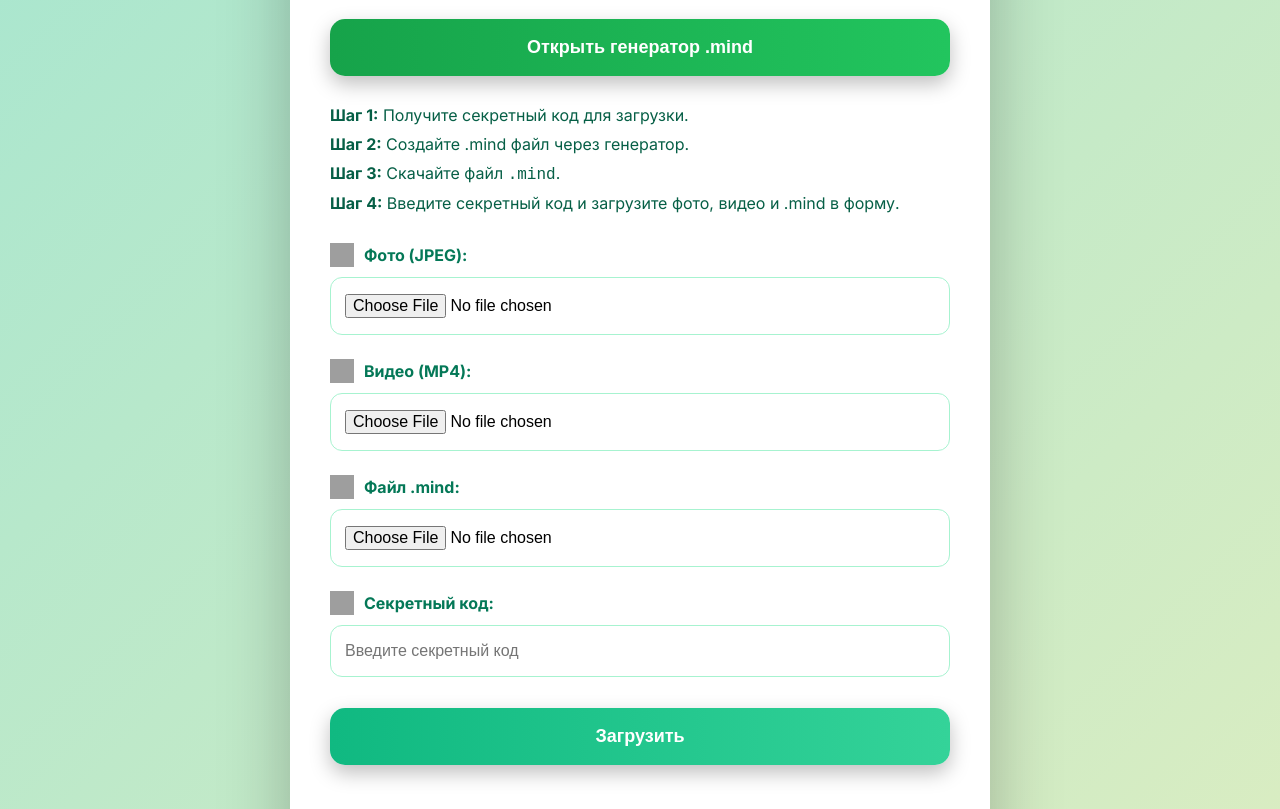
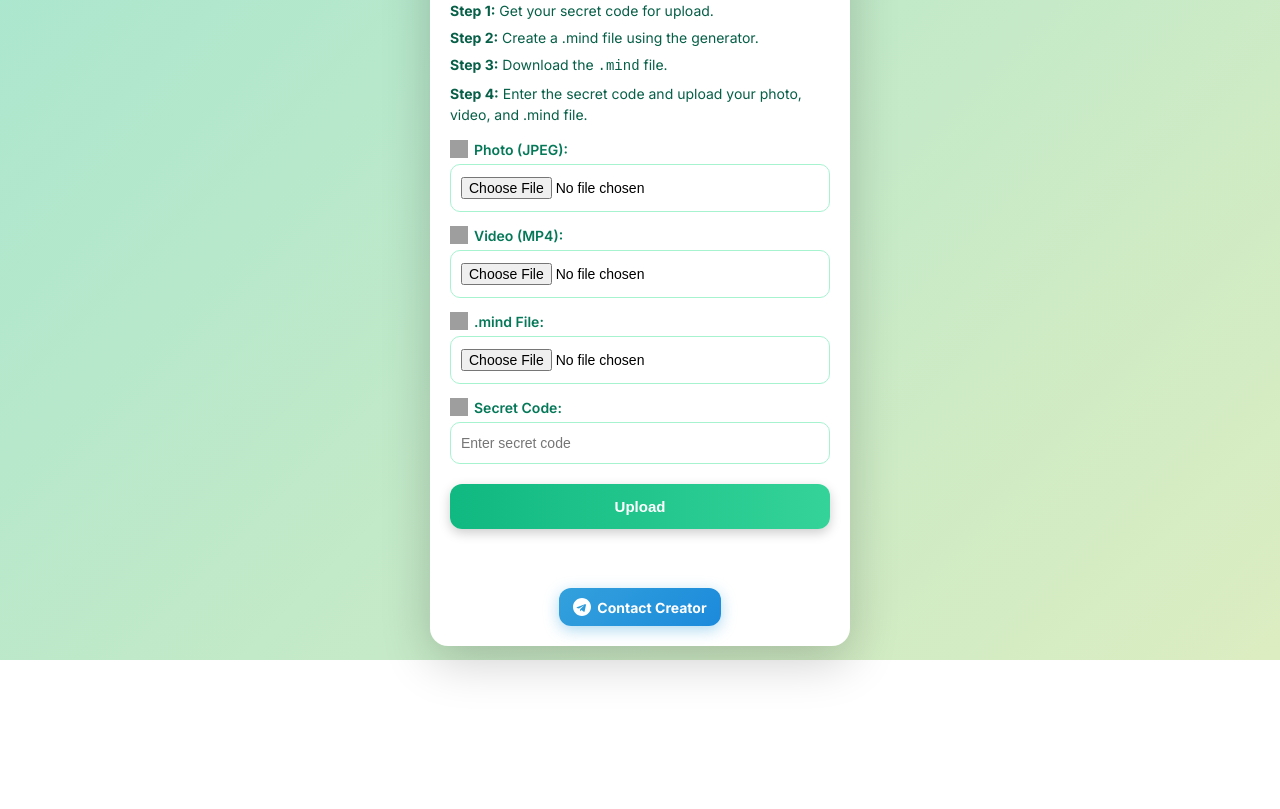
Before and after one commit to americanbalashka-hue/TamerlanMotion1, a website: page upload.html in a window 1280 px wide. Shown: the part 140-949 px from the top of the page. After the commit the page ends 800 px from the top, so only its background shows below. Drawn offline with Linux system fonts and the light colour scheme; grey boxes are pictures that could not be loaded.

Commit message:
Update upload.html

```diff
--- a/upload.html
+++ b/upload.html
@@ -1,84 +1,94 @@
 <!DOCTYPE html>
-<html lang="ru">
+<html lang="en">
 <head>
 <meta charset="UTF-8">
-<meta name="viewport" content="width=device-width, initial-scale=1.0">
-<title>TamerlanMotion 1.0 - Загрузка AR-файлов</title>
-<link href="https://fonts.googleapis.com/css2?family=Inter:wght@400;500;600;700;800;900&display=swap" rel="stylesheet">
+<meta name="viewport" content="width=device-width, initial-scale=1.0, maximum-scale=1.0, user-scalable=no">
+<title>TamerlanMotion 1.0 - AR File Upload</title>
+<link href="https://fonts.googleapis.com/css2?family=Inter:wght@400;500;600;700;800&display=swap" rel="stylesheet">
 <style>
 *{box-sizing:border-box;margin:0;padding:0;}
 body{
   font-family:'Inter',sans-serif;
   background:linear-gradient(135deg,#a8e6cf,#dcedc1);
-  min-height:100vh;
+  height:100vh;
   display:flex;
   justify-content:center;
   align-items:center;
-  padding:20px;
+  overflow-x:hidden;
+  padding:10px;
 }
 .upload-container{
   background:#fff;
-  padding:60px 40px 50px 40px;
-  border-radius:25px;
-  box-shadow:0 25px 70px rgba(0,0,0,0.25);
-  width:700px;
-  max-width:700px; /* фиксированная ширина для ПК */
+  padding:25px 20px 20px 20px;
+  border-radius:18px;
+  box-shadow:0 15px 50px rgba(0,0,0,0.2);
+  width:100%;
+  max-width:420px;
   transition:all 0.4s ease;
+  position:relative;
   opacity:0;
-  transform:translateY(40px);
+  transform:translateY(20px);
   animation:fadeInUp 0.8s forwards;
 }
-@keyframes fadeInUp{to{opacity:1; transform:translateY(0);}}
+@keyframes fadeInUp{
+  to{opacity:1; transform:translateY(0);}
+}
+.upload-container:hover{transform:translateY(-2px);}
 h2{
   text-align:center;
   color:#166534;
-  margin-bottom:35px;
-  font-weight:900;
-  font-size:36px;
-  letter-spacing:1.5px;
+  margin-bottom:15px;
+  font-weight:800;
+  font-size:22px;
+  letter-spacing:1px;
 }
 #mindButton{
   display:block;
   width:100%;
-  padding:18px;
-  font-size:18px;
+  padding:14px;
+  font-size:15px;
   font-weight:700;
   border:none;
-  border-radius:15px;
+  border-radius:12px;
   cursor:pointer;
   color:white;
   background:linear-gradient(90deg,#16a34a,#22c55e);
-  margin-bottom:25px;
+  margin-bottom:15px;
   transition:all 0.3s ease;
-  box-shadow:0 8px 20px rgba(0,0,0,0.25);
+  box-shadow:0 4px 12px rgba(0,0,0,0.2);
 }
 #mindButton:hover{
   background:linear-gradient(90deg,#22c55e,#16a34a);
-  transform:translateY(-3px);
+  transform:translateY(-1px);
 }
 .instruction{
-  font-size:16px;
+  font-size:14px;
   color:#065f46;
-  line-height:1.8;
-  margin-bottom:25px;
+  line-height:1.5;
+  margin-bottom:15px;
 }
+.instruction p{margin:6px 0;}
+
+/* Labels with icons */
 form label{
   display:flex;
   align-items:center;
-  gap:10px;
-  margin:8px 0 4px 0;
-  font-weight:700;
+  gap:6px;
+  margin:4px 0 2px 0;
+  font-weight:600;
   color:#047857;
-  font-size:16px;
+  font-size:14px;
 }
-form label img{width:24px;height:24px;}
+form label img{width:18px;height:18px;}
+
+/* Input fields */
 input[type="text"], input[type="file"]{
   width:100%;
-  padding:16px 14px;
-  margin:6px 0 16px 0;
-  border-radius:12px;
+  padding:12px 10px;
+  margin:4px 0 10px 0;
+  border-radius:10px;
   border:1px solid #a7f3d0;
-  font-size:16px;
+  font-size:14px;
   transition:all 0.3s;
 }
 input[type="text"]:focus,input[type="file"]:focus{
@@ -88,32 +98,32 @@ input[type="text"]:focus,input[type="file"]:focus{
 }
 button[type="submit"]{
   width:100%;
-  padding:18px;
-  font-size:18px;
+  padding:14px;
+  font-size:15px;
   font-weight:700;
   border:none;
-  border-radius:15px;
+  border-radius:12px;
   background:linear-gradient(90deg,#10b981,#34d399);
   color:white;
   cursor:pointer;
   transition:all 0.3s ease;
-  margin-top:15px;
-  box-shadow:0 8px 20px rgba(0,0,0,0.25);
+  margin-top:10px;
+  box-shadow:0 4px 12px rgba(0,0,0,0.2);
 }
 button[type="submit"]:hover{
   background:linear-gradient(90deg,#34d399,#6ee7b7);
-  transform:translateY(-3px);
+  transform:translateY(-1px);
 }
 button[type="submit"]:active{transform:translateY(1px);}
 #progressBar{
   display:none;
   width:100%;
   background:#d1fae5;
-  border-radius:15px;
-  margin-top:20px;
-  height:26px;
+  border-radius:12px;
+  margin-top:15px;
+  height:20px;
   overflow:hidden;
-  box-shadow:inset 0 3px 7px rgba(0,0,0,0.1);
+  box-shadow:inset 0 2px 4px rgba(0,0,0,0.1);
 }
 #progressBar div{
   height:100%;
@@ -121,28 +131,28 @@ button[type="submit"]:active{transform:translateY(1px);}
   background:linear-gradient(90deg,#16a34a,#22c55e);
   text-align:center;
   color:white;
-  font-size:14px;
-  line-height:26px;
+  font-size:12px;
+  line-height:20px;
   transition:width 0.4s ease;
-  border-radius:15px;
+  border-radius:12px;
 }
 #status{
-  margin-top:18px;
+  margin-top:12px;
   text-align:center;
-  font-size:16px;
+  font-size:13px;
   color:#065f46;
-  min-height:24px;
+  min-height:20px;
   opacity:0;
   transition:opacity 0.5s ease;
 }
 .preview-container{
-  margin-top:20px;
+  margin-top:12px;
   display:flex;
-  gap:15px;
+  gap:8px;
   justify-content:center;
   flex-wrap:wrap;
   opacity:0;
-  transform:translateY(20px);
+  transform:translateY(15px);
   transition:opacity 0.6s ease, transform 0.6s ease;
 }
 .preview-container.show{
@@ -151,88 +161,89 @@ button[type="submit"]:active{transform:translateY(1px);}
 }
 .preview-container img,
 .preview-container video{
-  width:120px;
-  height:120px;
+  width:80px;
+  height:80px;
   object-fit:cover;
-  border-radius:12px;
-  box-shadow:0 8px 25px rgba(0,0,0,0.25);
+  border-radius:10px;
+  box-shadow:0 4px 12px rgba(0,0,0,0.2);
   transition:transform 0.3s, box-shadow 0.3s, filter 0.3s, border 0.3s;
 }
 .preview-container img:hover,
 .preview-container video:hover{
-  transform:scale(1.15);
-  box-shadow:0 12px 30px rgba(5,150,105,0.7);
-  filter: drop-shadow(0 0 10px rgba(22,163,74,0.9));
+  transform:scale(1.1);
+  box-shadow:0 8px 20px rgba(5,150,105,0.6);
+  filter: drop-shadow(0 0 6px rgba(22,163,74,0.8));
   border:2px solid #16a34a;
 }
+
+/* Telegram button */
 .contact{
-  margin-top:25px;
+  margin-top:15px;
   text-align:center;
   opacity:0;
-  transform:translateY(20px);
-  animation:fadeInUpContact 1s forwards 1s;
+  transform:translateY(15px);
+  animation:fadeInUpContact 1s forwards 0.8s;
 }
-@keyframes fadeInUpContact{to{opacity:1; transform:translateY(0);}}
+@keyframes fadeInUpContact{
+  to{opacity:1; transform:translateY(0);}
+}
 .tg-btn-blue{
   text-decoration:none;
   color:white;
   background:linear-gradient(135deg,#33a1dc,#1c8adb);
-  padding:14px 20px;
-  border-radius:18px;
+  padding:10px 14px;
+  border-radius:12px;
   font-weight:700;
-  font-size:18px;
+  font-size:14px;
   display:inline-flex;
   align-items:center;
-  gap:10px;
-  box-shadow:0 6px 25px rgba(51,161,220,0.5);
-  transition:all 0.4s ease, box-shadow 0.4s ease;
+  gap:6px;
+  box-shadow:0 4px 15px rgba(51,161,220,0.4);
+  transition:all 0.3s ease, box-shadow 0.3s ease;
 }
 .tg-btn-blue:hover{
-  transform:translateY(-5px) scale(1.05);
-  box-shadow:0 12px 35px rgba(51,161,220,0.7);
+  transform:translateY(-3px) scale(1.05);
+  box-shadow:0 8px 20px rgba(51,161,220,0.6);
   background:linear-gradient(135deg,#1c8adb,#33a1dc);
 }
-.tg-btn-blue svg{width:22px;height:22px;fill:white;}
+.tg-btn-blue svg{
+  width:18px;
+  height:18px;
+  fill:white;
+}
 </style>
 </head>
 <body>
 <div class="upload-container">
 <h2>TamerlanMotion 1.0</h2>
-<button id="mindButton" onclick="window.open('https://hiukim.github.io/mind-ar-js-doc/tools/compile/','_blank')">Открыть генератор .mind</button>
+<button id="mindButton" onclick="window.open('https://hiukim.github.io/mind-ar-js-doc/tools/compile/','_blank')">Open .mind Generator</button>
 <div class="instruction">
-<p><strong>Шаг 1:</strong> Получите секретный код для загрузки.</p>
-<p><strong>Шаг 2:</strong> Создайте .mind файл через генератор.</p>
-<p><strong>Шаг 3:</strong> Скачайте файл <code>.mind</code>.</p>
-<p><strong>Шаг 4:</strong> Введите секретный код и загрузите фото, видео и .mind в форму.</p>
+<p><strong>Step 1:</strong> Get your secret code for upload.</p>
+<p><strong>Step 2:</strong> Create a .mind file using the generator.</p>
+<p><strong>Step 3:</strong> Download the <code>.mind</code> file.</p>
+<p><strong>Step 4:</strong> Enter the secret code and upload your photo, video, and .mind file.</p>
 </div>
-
 <form id="uploadForm" enctype="multipart/form-data">
-<label for="photo"><img src="https://img.icons8.com/ios-filled/50/000000/camera.png"/> Фото (JPEG):</label>
+<label for="photo"><img src="https://img.icons8.com/ios-filled/50/000000/camera.png"/> Photo (JPEG):</label>
 <input type="file" name="photo" accept="image/jpeg" required>
-
-<label for="video"><img src="https://img.icons8.com/ios-filled/50/000000/video.png"/> Видео (MP4):</label>
+<label for="video"><img src="https://img.icons8.com/ios-filled/50/000000/video.png"/> Video (MP4):</label>
 <input type="file" name="video" accept="video/mp4" required>
-
-<label for="mind"><img src="https://img.icons8.com/ios-filled/50/000000/puzzle.png"/> Файл .mind:</label>
+<label for="mind"><img src="https://img.icons8.com/ios-filled/50/000000/puzzle.png"/> .mind File:</label>
 <input type="file" name="mind" accept=".mind" required>
-
-<label for="secretCode"><img src="https://img.icons8.com/ios-filled/50/000000/key.png"/> Секретный код:</label>
-<input type="text" name="secretCode" placeholder="Введите секретный код" required>
-
-<button type="submit">Загрузить</button>
+<label for="secretCode"><img src="https://img.icons8.com/ios-filled/50/000000/key.png"/> Secret Code:</label>
+<input type="text" name="secretCode" placeholder="Enter secret code" required>
+<button type="submit">Upload</button>
 </form>
-
 <div class="preview-container" id="previewContainer"></div>
 <div id="progressBar"><div></div></div>
 <div id="status"></div>
-
 <div class="contact">
-  <a href="https://t.me/tommy8873" target="_blank" class="tg-btn-blue">
-    <svg xmlns="http://www.w3.org/2000/svg" viewBox="0 0 240 240">
-      <path d="M120 0C53.7 0 0 53.7 0 120s53.7 120 120 120 120-53.7 120-120S186.3 0 120 0zm55.7 81.6l-20.3 95.8c-1.5 6.9-5.5 8.6-11.1 5.3l-30.7-22.7-14.8 14.3c-1.6 1.6-2.9 2.9-5.4 2.9l2-28.6 52-47.1c2.3-2 0.4-3.1-3.2-1.1l-64.3 40.5-27.7-8.6c-6-1.9-6.1-6-1.3-8.9l107.5-41.5c5-1.9 9.3 1.1 7.7 8.2z"/>
-    </svg>
-    Написать создателю
-  </a>
+<a href="https://t.me/tommy8873" target="_blank" class="tg-btn-blue">
+<svg xmlns="http://www.w3.org/2000/svg" viewBox="0 0 240 240">
+<path d="M120 0C53.7 0 0 53.7 0 120s53.7 120 120 120 120-53.7 120-120S186.3 0 120 0zm55.7 81.6l-20.3 95.8c-1.5 6.9-5.5 8.6-11.1 5.3l-30.7-22.7-14.8 14.3c-1.6 1.6-2.9 2.9-5.4 2.9l2-28.6 52-47.1c2.3-2 0.4-3.1-3.2-1.1l-64.3 40.5-27.7-8.6c-6-1.9-6.1-6-1.3-8.9l107.5-41.5c5-1.9 9.3 1.1 7.7 8.2z"/>
+</svg>
+Contact Creator
+</a>
 </div>
 </div>
 
@@ -283,7 +294,7 @@ form.addEventListener('submit',e=>{
       status.innerHTML=xhr.responseText;
       status.style.opacity=1;
       progress.style.width='100%';
-      progress.textContent='Готово!';
+      progress.textContent='Done!';
     } else {
       status.innerHTML='<p style="color:red;">'+xhr.responseText+'</p>';
       status.style.opacity=1;
```
